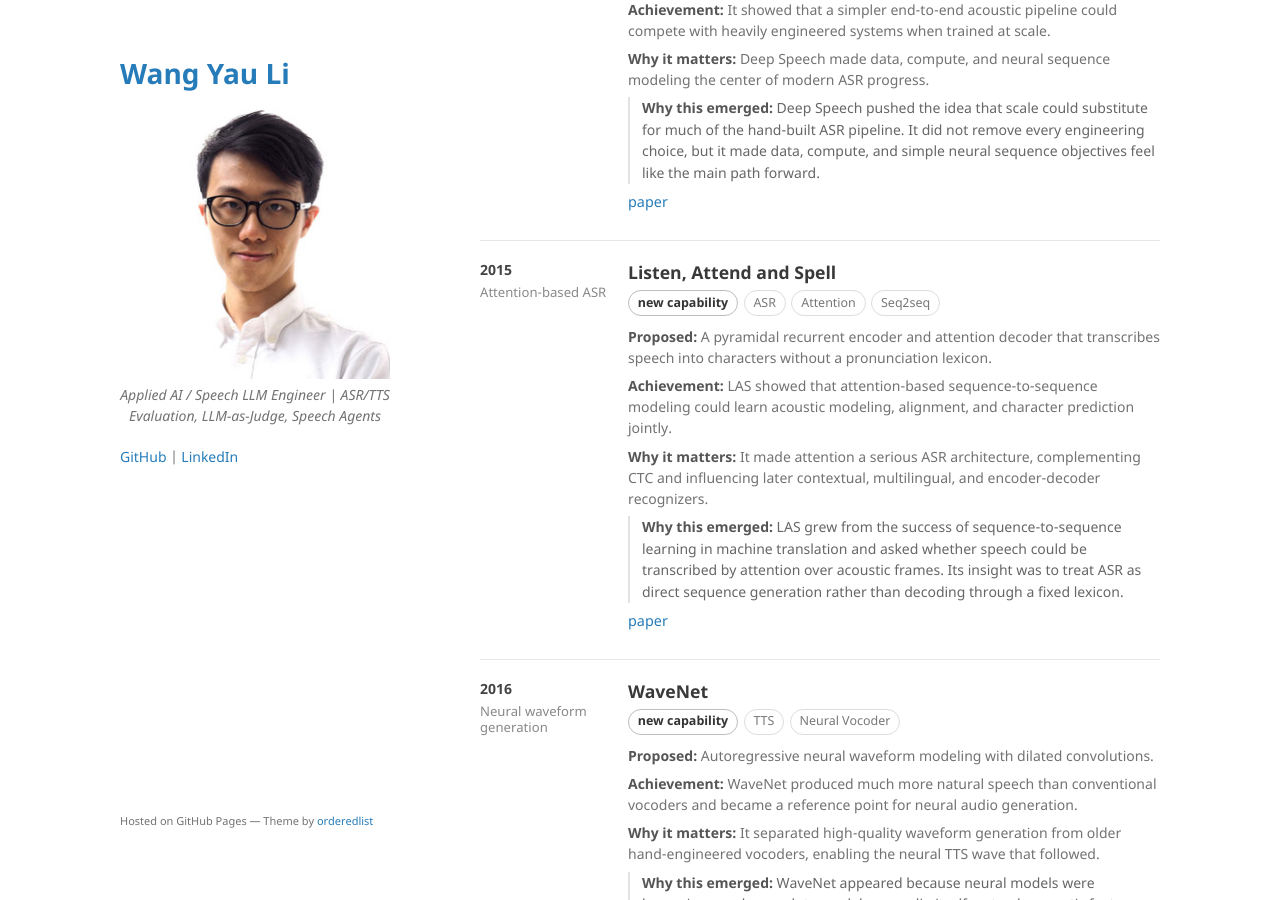
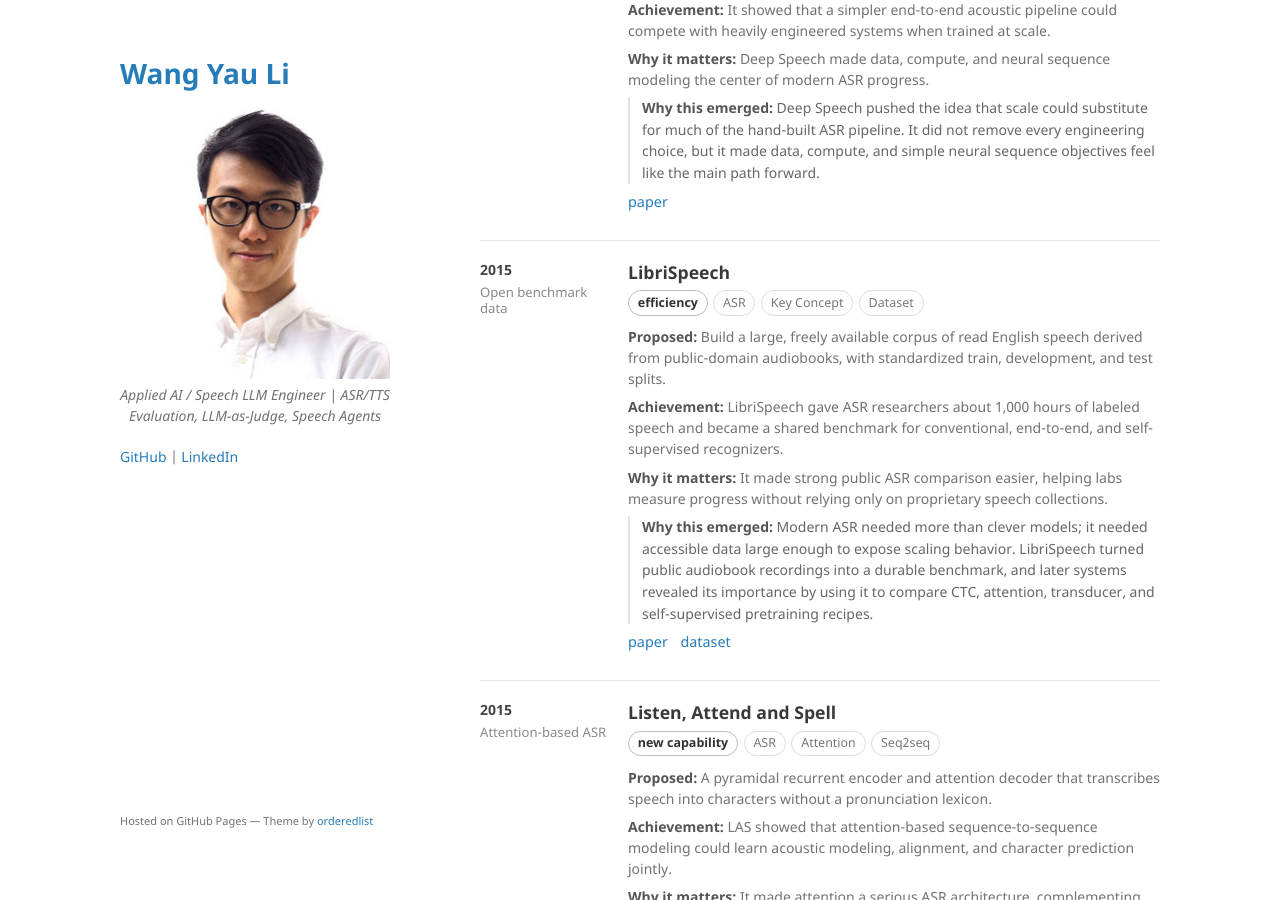
Before and after one commit to kennethli319/kennethli319.github.io, a Jekyll site: the page built from speech-timeline.md, in a window 1280 px wide and 900 px high, scrolled down 8730 px. Built offline with Jekyll 4.4.1, drawn with Linux system fonts in a browser that asks for light colours.

Commit message:
Add LibriSpeech speech timeline milestone

```diff
--- a/speech-timeline.md
+++ b/speech-timeline.md
@@ -498,6 +498,22 @@ title: Speech Timeline
 <section class="speech-row">
   <aside class="speech-year">
     2015
+    <div class="speech-kicker">Open benchmark data</div>
+  </aside>
+  <div class="speech-body">
+    <h2>LibriSpeech</h2>
+    <div class="speech-meta"><span class="speech-impact">efficiency</span><span class="speech-tag">ASR</span><span class="speech-tag">Key Concept</span><span class="speech-tag">Dataset</span></div>
+    <p><strong>Proposed:</strong> Build a large, freely available corpus of read English speech derived from public-domain audiobooks, with standardized train, development, and test splits.</p>
+    <p><strong>Achievement:</strong> LibriSpeech gave ASR researchers about 1,000 hours of labeled speech and became a shared benchmark for conventional, end-to-end, and self-supervised recognizers.</p>
+    <p><strong>Why it matters:</strong> It made strong public ASR comparison easier, helping labs measure progress without relying only on proprietary speech collections.</p>
+    <p class="speech-reflection"><strong>Why this emerged:</strong> Modern ASR needed more than clever models; it needed accessible data large enough to expose scaling behavior. LibriSpeech turned public audiobook recordings into a durable benchmark, and later systems revealed its importance by using it to compare CTC, attention, transducer, and self-supervised pretraining recipes.</p>
+    <p class="speech-source"><a href="https://arxiv.org/abs/1512.04467">paper</a> <a href="https://www.openslr.org/12/">dataset</a></p>
+  </div>
+</section>
+
+<section class="speech-row">
+  <aside class="speech-year">
+    2015
     <div class="speech-kicker">Attention-based ASR</div>
   </aside>
   <div class="speech-body">
```
